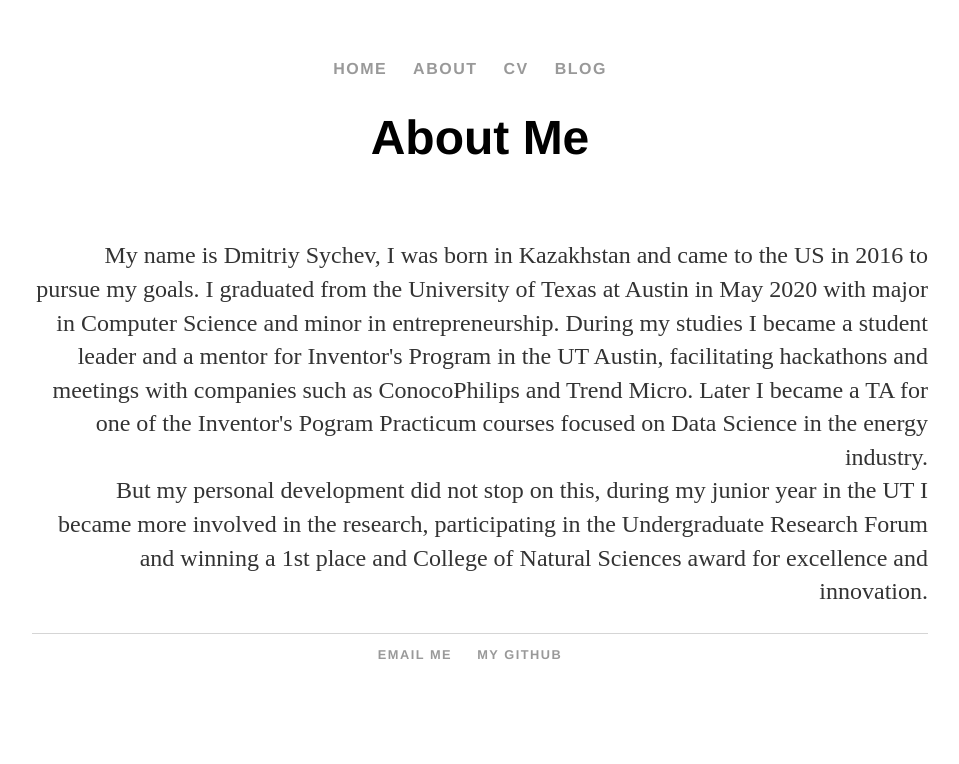
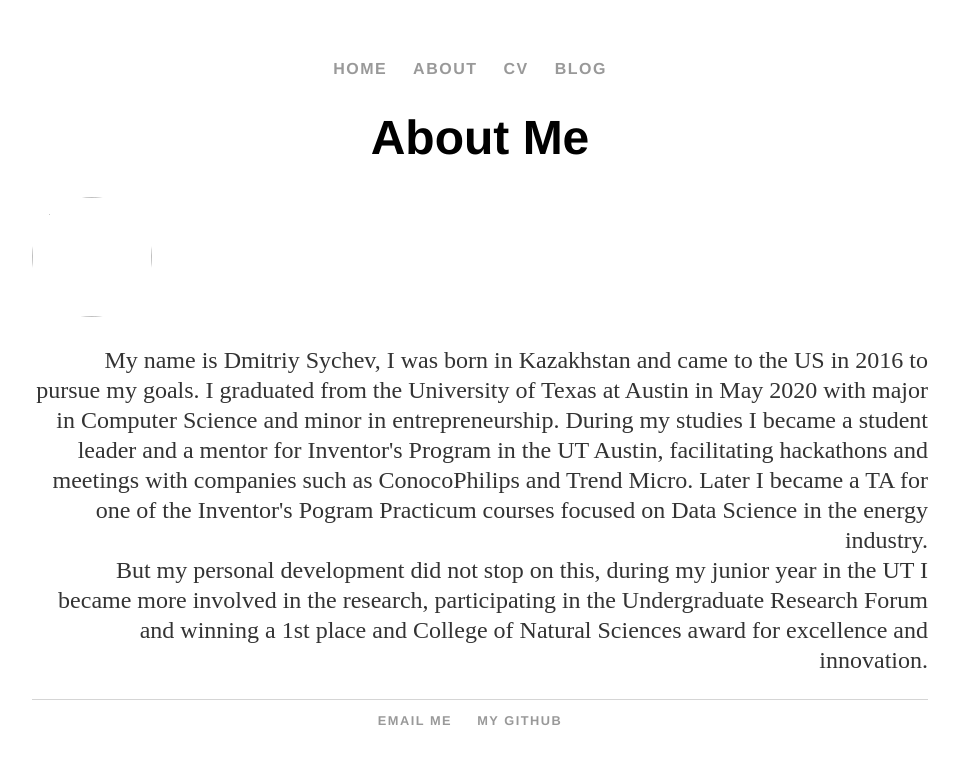
Before and after one commit to dmitriysychev/dmitriysychev.github.io, a Jekyll site: the page built from about/index.html, in a window 1280 px wide. Shown: the top 764 px of the page, without its empty margins (160-1119 px from the left). Built offline with Jekyll 4.4.1, drawn with Linux system fonts in a browser that asks for light colours.

Commit message:
Update main.css

```diff
--- a/css/main.css
+++ b/css/main.css
@@ -53,3 +53,13 @@ ul.posts {
 ul.posts li {
     list-style: none;
 }
+
+#about p {
+   line-height: 30px;
+}
+#about .profile-pic {
+   position: relative;
+   width: 120px;
+   height: 120px;
+   border-radius: 100%;
+}
```
